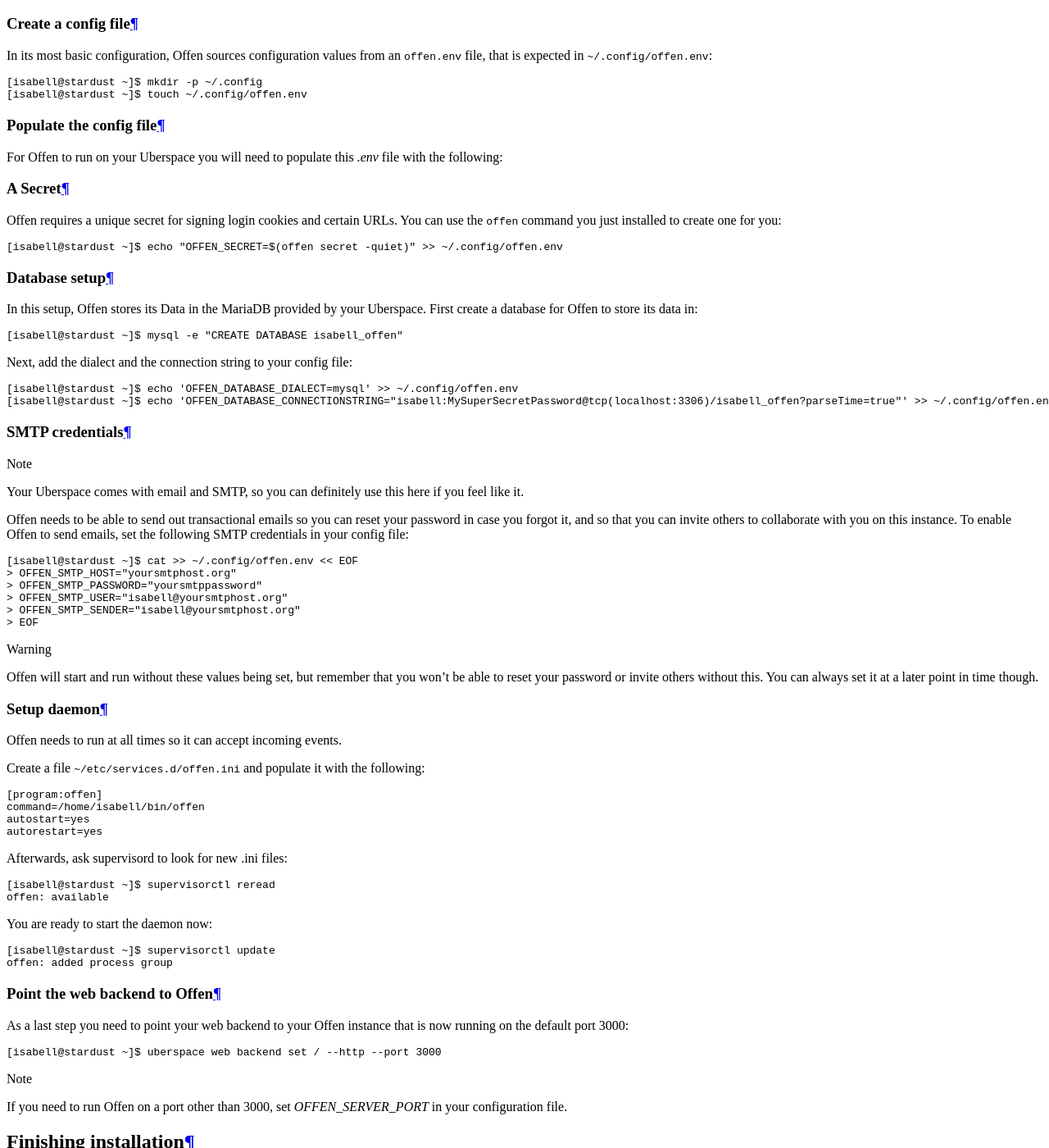
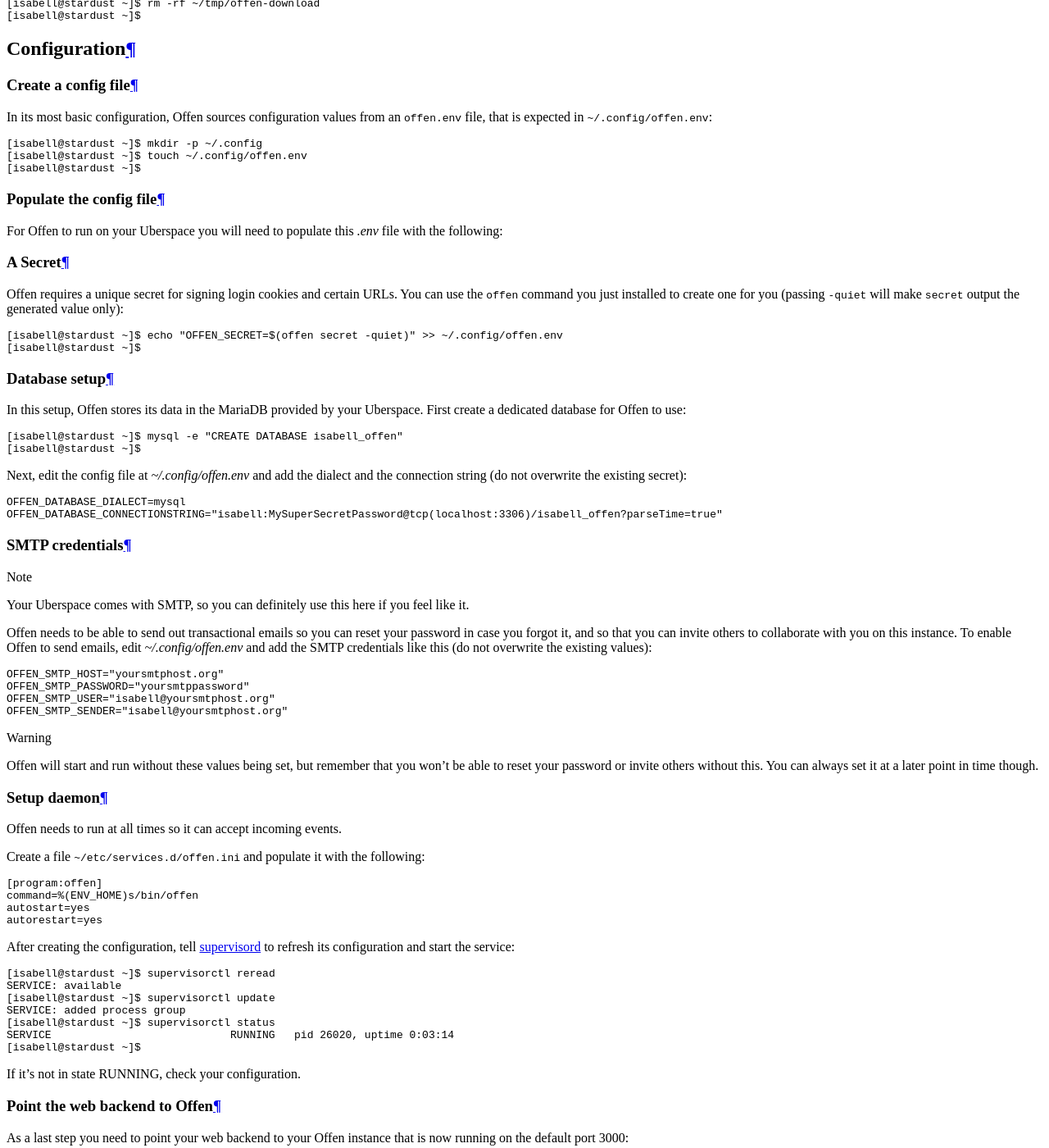
Before and after one commit to Uberspace/lab, a Sphinx documentation site: the page built from source/guide_offen.rst, in a window 1280 px wide and 1400 px high, scrolled down 5036 px. Shown: the whole window at 82% size. Built offline with Sphinx 7.4.7 and the Read the Docs theme 2.0.0, drawn with Linux system fonts in a browser that asks for light colours; some of the changed text lies outside the part shown.

Commit message:
[offen] adhere to style guide better

```diff
--- a/source/guide_offen.rst
+++ b/source/guide_offen.rst
@@ -52,21 +52,12 @@
 .. note:: This subdomain setup is required so that Offen can set cookies from
     the same domain that your target site is running on. I.e. if your site is
     running on `www.yourdomain.org`, Offen is ideally running on
-    `offen.yourdomain.org`. You can use the `username.uber.space` domain if you
+    `offen.yourdomain.org`. You could use the `isabell.uber.space` domain if you
     want to, but that will make Offen issue 3rd party cookies, which are subject
     to blocking in many scenarios. A domain can be added at a later point in
     time though.
 
-You'll need your MySQL :manual_anchor:`credentials <database-mysql.html#login-credentials>`.
-Get them with ``my_print_defaults``:
-
-::
-
- [isabell@stardust ~]$ my_print_defaults client
- --default-character-set=utf8mb4
- --user=isabell
- --password=MySuperSecretPassword
-
+.. include:: includes/my-print-defaults.rst
 
 Installation
 ============
@@ -79,7 +70,7 @@
 
 ::
 
- [isabell@stardust ~]$ mkdir ~/tmp/offen-download && cd ~/tmp/offen-download
+ [isabell@stardust ~]$ mkdir -p ~/tmp/offen-download && cd ~/tmp/offen-download
  [isabell@stardust offen-download]$ curl -sSL https://get.offen.dev | tar -xvz
  LICENSE
  NOTICE
@@ -91,6 +82,7 @@
  offen-linux-amd64.asc
  offen-windows-4.0-amd64.exe
  offen-windows-4.0-amd64.exe.asc
+ [isabell@stardust offen-download]$
 
 Check if the download contains the expected contents:
 
@@ -103,15 +95,17 @@
  offen-linux-amd64.asc: OK
  offen-windows-4.0-amd64.exe: OK
  offen-windows-4.0-amd64.exe.asc: OK
+ [isabell@stardust offen-download]$
 
 Next, you can install the Linux binary on your Uberspace:
 
 ::
 
- [isabell@stardust offen-download]$ cp offen-linux-amd64 /home/isabell/bin/offen
+ [isabell@stardust offen-download]$ cp offen-linux-amd64 ~/bin/offen
  [isabell@stardust offen-download]$ cd
  [isabell@stardust ~]$ which offen
  ~/bin/offen
+ [isabell@stardust ~]$
 
 .. note:: Our distribution tarball also contains non-Linux binaries which is why
     you also see those `darwin` and `windows` files. If you feel like it, you
@@ -120,6 +114,7 @@
     ::
 
      [isabell@stardust ~]$ rm -rf ~/tmp/offen-download
+     [isabell@stardust ~]$
 
 Configuration
 =============
@@ -134,6 +129,7 @@
 
  [isabell@stardust ~]$ mkdir -p ~/.config
  [isabell@stardust ~]$ touch ~/.config/offen.env
+ [isabell@stardust ~]$
 
 Populate the config file
 -------------------
@@ -145,48 +141,52 @@
 ------------
 
 Offen requires a unique secret for signing login cookies and certain URLs. You
-can use the :code:`offen` command you just installed to create one for you:
+can use the :code:`offen` command you just installed to create one for you
+(passing :code:`-quiet` will make :code:`secret` output the generated value
+only):
 
 ::
 
  [isabell@stardust ~]$ echo "OFFEN_SECRET=$(offen secret -quiet)" >> ~/.config/offen.env
+ [isabell@stardust ~]$
 
 Database setup
 ------------
 
-In this setup, Offen stores its Data in the MariaDB provided by your Uberspace.
-First create a database for Offen to store its data in:
+In this setup, Offen stores its data in the MariaDB provided by your Uberspace.
+First create a dedicated database for Offen to use:
 
 ::
 
  [isabell@stardust ~]$ mysql -e "CREATE DATABASE isabell_offen"
+ [isabell@stardust ~]$
 
-Next, add the dialect and the connection string to your config file:
+Next, edit the config file at `~/.config/offen.env` and add the dialect and the
+connection string (do not overwrite the existing secret):
 
-::
+.. code-block:: ini
 
- [isabell@stardust ~]$ echo 'OFFEN_DATABASE_DIALECT=mysql' >> ~/.config/offen.env
- [isabell@stardust ~]$ echo 'OFFEN_DATABASE_CONNECTIONSTRING="isabell:MySuperSecretPassword@tcp(localhost:3306)/isabell_offen?parseTime=true"' >> ~/.config/offen.env
+ OFFEN_DATABASE_DIALECT=mysql
+ OFFEN_DATABASE_CONNECTIONSTRING="isabell:MySuperSecretPassword@tcp(localhost:3306)/isabell_offen?parseTime=true"
 
 SMTP credentials
 ----
 
-.. note:: Your Uberspace comes with email and SMTP, so you can definitely
-    use this here if you feel like it.
+.. note:: Your Uberspace comes with SMTP, so you can definitely use this here
+    if you feel like it.
 
 Offen needs to be able to send out transactional emails so you can reset your
 password in case you forgot it, and so that you can invite others to collaborate
-with you on this instance. To enable Offen to send emails, set the following
-SMTP credentials in your config file:
+with you on this instance. To enable Offen to send emails, edit
+`~/.config/offen.env` and add the SMTP credentials like this (do not overwrite
+the existing values):
 
-::
+.. code-block:: ini
 
- [isabell@stardust ~]$ cat >> ~/.config/offen.env << EOF
- > OFFEN_SMTP_HOST="yoursmtphost.org"
- > OFFEN_SMTP_PASSWORD="yoursmtppassword"
- > OFFEN_SMTP_USER="isabell@yoursmtphost.org"
- > OFFEN_SMTP_SENDER="isabell@yoursmtphost.org"
- > EOF
+ OFFEN_SMTP_HOST="yoursmtphost.org"
+ OFFEN_SMTP_PASSWORD="yoursmtppassword"
+ OFFEN_SMTP_USER="isabell@yoursmtphost.org"
+ OFFEN_SMTP_SENDER="isabell@yoursmtphost.org"
 
 .. warning:: Offen will start and run without these values being set, but
     remember that you won't be able to reset your password or invite others
@@ -203,23 +203,13 @@
 .. code-block:: ini
 
  [program:offen]
- command=/home/isabell/bin/offen
+ command=%(ENV_HOME)s/bin/offen
  autostart=yes
  autorestart=yes
 
-Afterwards, ask supervisord to look for new .ini files:
+.. include:: includes/supervisord.rst
 
-::
-
- [isabell@stardust ~]$ supervisorctl reread
- offen: available
-
-You are ready to start the daemon now:
-
-::
-
- [isabell@stardust ~]$ supervisorctl update
- offen: added process group
+If it's not in state RUNNING, check your configuration.
 
 Point the web backend to Offen
 ------------
@@ -230,6 +220,7 @@
 ::
 
  [isabell@stardust ~]$ uberspace web backend set / --http --port 3000
+ [isabell@stardust ~]$
 
 .. note:: If you need to run Offen on a port other than 3000, set
     `OFFEN_SERVER_PORT` in your configuration file.
```
